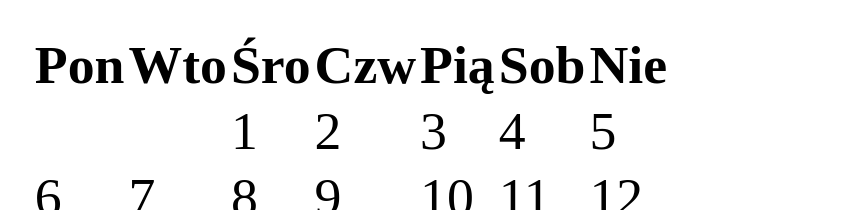
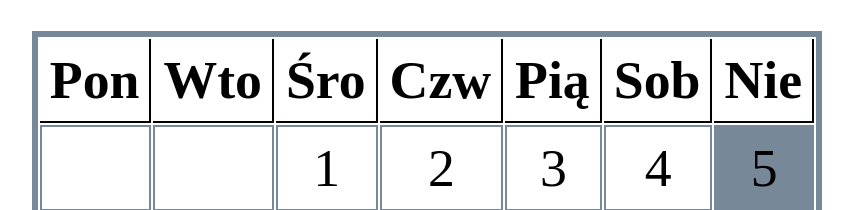
Before and after one commit to Hiki1/czydzissagierki, a plain HTML site: page index.html in a window 1280 px wide. Shown: the part 524-734 px from the top of the page, without its empty margins (229-1082 px from the left). Drawn offline with Linux system fonts and the light colour scheme; no server answers.

Commit message:
Add holiday exceptions (#1)
* First round of refactor.

* Add exceptions for holidays, further refactor.

* Add review suggestions.

```diff
--- a/index.html
+++ b/index.html
@@ -4,7 +4,11 @@
     <title>Czy dziś są gierki?</title>
     <style>
         .special { background-color: yellow; }
+        .holiday { background-color: lightslategray; }
+        .gierki { background-color: limegreen; }
         .date {font-size: 2.7vw;color: dimgrey;}
+        .today {font-weight: bold;}
+        .normal {color: black;}
         .yes {color: forestgreen;}
         .no {color: darkred;}
         .center {
@@ -12,6 +16,24 @@
             width: 60%;
             padding: 10px;
             font-size: 4.2vw;
+        }
+        th{
+            border-bottom: 2px solid black;
+            border-right: 2px solid black;
+            padding: 10px;
+            text-align: center;
+        }
+        td{
+            border: 2px solid lightslategrey;
+            padding: 10px;
+            text-align: center;
+        }
+        table{
+            border: 6px solid lightslategray;
+        }
+        p.center {
+            font-style: italic;
+            font-size: 1.5vw;
         }
     </style>
 </head>
@@ -28,28 +50,91 @@
         //Grupy poniedziałkowe oraz wtorkowe będą miały cały trening gier na drugich zajęciach w nieparzyste miesiące (np. 14 i 15 listopada),
         //a grupy środowe, czwartkowe, piątkowe i sobotnie na drugich zajęciach w parzyste miesiące (np. 8, 9, 10 i 14 grudnia)
 
+        // Wyjątkiem (dyskretnie zawartym w regule powyzej) jest sytuacja gdy pierwszy dany dzień tygodnia w miesiącu jest świętem. Przykładowo 6.01.2025- pierwszy poniedziałęk roku to święto, więc pierwsze zajęcia przypadają na 13.01.2025 i wtedy drugie zajęcia będą 20.01.2025 i to wtedy są gierki.
+
+
         // Get today's date
         var today = new Date();
-        //today.setDate(today.getDate()+1);
-        var day = today.getDay();
         var date = today.getDate();
         var month = today.getMonth();
         var year = today.getFullYear();
+        const API_URL = "https://openholidaysapi.org/PublicHolidays?countryIsoCode=PL&validFrom=" + year + "-01-01&validTo="+ year +"-12-31";
 
+        async function getHolidaysDates(year){
+            // get a list of objects with the dates of holidays in Poland and return the list of startDates that are in the given year
+            var holidaysDates = [];
+            try {
+                const response = await fetch(API_URL);
+                const data = await response.json();
+                for (var i = 0; i < data.length; i++){
+                    var startDate = new Date(data[i].startDate);
+                    if (startDate.getFullYear() === year){
+                        holidaysDates.push(startDate);
+                    }
+                }
+            } catch (error) {
+                console.error(error);
+            }
+            return holidaysDates;
+        }
+
+        async function init() {
+            const holidaysDates = await getHolidaysDates(year);
+
+            function isDayAPolishHoliday(date){
+                // check if the given date is a holiday in Poland
+                if (date.getDay() === 0 ){ // niedziela
+                    return true;
+                }
+                for (var i = 0; i < holidaysDates.length; i++){
+                    if (date.toDateString() == holidaysDates[i].toDateString()){
+                        return true;
+                    }
+                }
+                return false;
+            }
+
+            function findFirstOccurenceOfGivenDayOfWeek(dayOfWeek, year, month){
+                // find the first occurence of the given day of the week in the month
+                var firstOccurence = new Date(year, month, 1);
+                while (firstOccurence.getDay() !== dayOfWeek){
+                    firstOccurence.setDate(firstOccurence.getDate() + 1);
+                }
+                return firstOccurence;
+            }
+
+            function isGivenDayOfWeekFirstOccurenceAHoliday(dayOfWeek, year, month){
+                // check if the first occurence of the given day of the week in the month is a holiday
+                var firstOccurence = findFirstOccurenceOfGivenDayOfWeek(dayOfWeek, year, month);
+                return isDayAPolishHoliday(firstOccurence);
+            }
+
+
+            function isGierkiDay(fullDate) {
+                var month = fullDate.getMonth();
+                var year = fullDate.getFullYear();
+                var isMonthEven = ((month + 1) % 2 === 0);
+                var dayOfWeek = fullDate.getDay();
+                var dayOfMonth = fullDate.getDate();
+
+                if (dayOfWeek === 0) {
+                    return false; // nie ma gierek w niedziele
+                }
+                var isHolidayFirstOccurence = isGivenDayOfWeekFirstOccurenceAHoliday(dayOfWeek, year, month);
+                var isInGierkiArea = isHolidayFirstOccurence ? (dayOfMonth > 14 && dayOfMonth <= 21) : (dayOfMonth > 7 && dayOfMonth <= 14);
+
+                if (dayOfWeek === 1 || dayOfWeek === 2) {
+                    return !isMonthEven && isInGierkiArea;
+                } else {
+                    return isMonthEven && isInGierkiArea;
+                }
+            }
             // Create a new date for the first day of the month
             var firstDay = new Date(year, month, 1);
             var dayOfWeek = (firstDay.getDay() + 6) % 7; // Adjust so Monday is 0, Sunday is 6
 
-        // Get the number of days in the month
-        var daysInMonth = new Date(year, month + 1, 0).getDate();
 
-        // Check if today is the second Monday or Tuesday of an odd month
-        var isSecondMTOfOddMonth = ((day === 1 || day === 2) && (date > 7 && date <= 14) && ((month + 1) % 2 !== 0));
-
-        // Check if today is the second Wednesday, Thursday, Friday, or Saturday of an even month
-        var isSecondWTFOrSOfEvenMonth = ((day >= 3 && day <= 6) && (date > 7 && date <= 14) && ((month + 1) % 2 === 0));
-
-        if (isSecondMTOfOddMonth || isSecondWTFOrSOfEvenMonth) {
+            if (isGierkiDay(today)) {
                 document.getElementById("result").innerHTML = "Tak";
                 document.getElementById("result").classList.add('yes');
             } else {
@@ -67,17 +152,30 @@
                 calendar += "<td></td>";
             }
 
+
+            var daysInMonth = new Date(year, month + 1, 0).getDate();
             // Fill in the days of the month
             for (var i = 1; i <= daysInMonth; i++) {
                 if (dayOfWeek === 7) {
                     dayOfWeek = 0;
                     calendar += "</tr><tr>";
                 }
+                var calendarDay = new Date(year, month, i)
 
-            var isSecondMTOfOddMonth = ((dayOfWeek === 0 || dayOfWeek === 1) && (i > 7 && i <= 14) && ((month + 1) % 2 !== 0));
-            var isSecondWTFOrSOfEvenMonth = ((dayOfWeek >= 2 && dayOfWeek <= 5) && (i > 7 && i <= 14) && ((month + 1) % 2 === 0));
+                var cssClass = ""
+                if (calendarDay.toDateString() === today.toDateString()){
+                    cssClass = "today ";
+                }
 
-            calendar += "<td" + (isSecondMTOfOddMonth || isSecondWTFOrSOfEvenMonth ? " class='special'" : "") + ">" + i + "</td>";
+                if (isDayAPolishHoliday(calendarDay)){
+                    cssClass += "holiday";
+                } else if (isGierkiDay(calendarDay)){
+                    cssClass += "gierki";
+                } else {
+                    cssClass += "normal";
+                }
+
+                calendar += "<td" + " class='" + cssClass + "'" + ">" + i + "</td>";
 
                 dayOfWeek++;
             }
@@ -87,6 +185,12 @@
 
         // Display the calendar
         document.getElementById("calendar").innerHTML = calendar;
+    }
+    init();
 </script>
+
+<p class="center">Created by <a href="https://github.com/Hiki1">Hiki1</a> <br />
+Refactored by <a href="https://github.com/okraskaj">okraskaj</a>
+</p>
 </body>
 </html>
```
Lines whose indentation alone changed are shown as unchanged.
